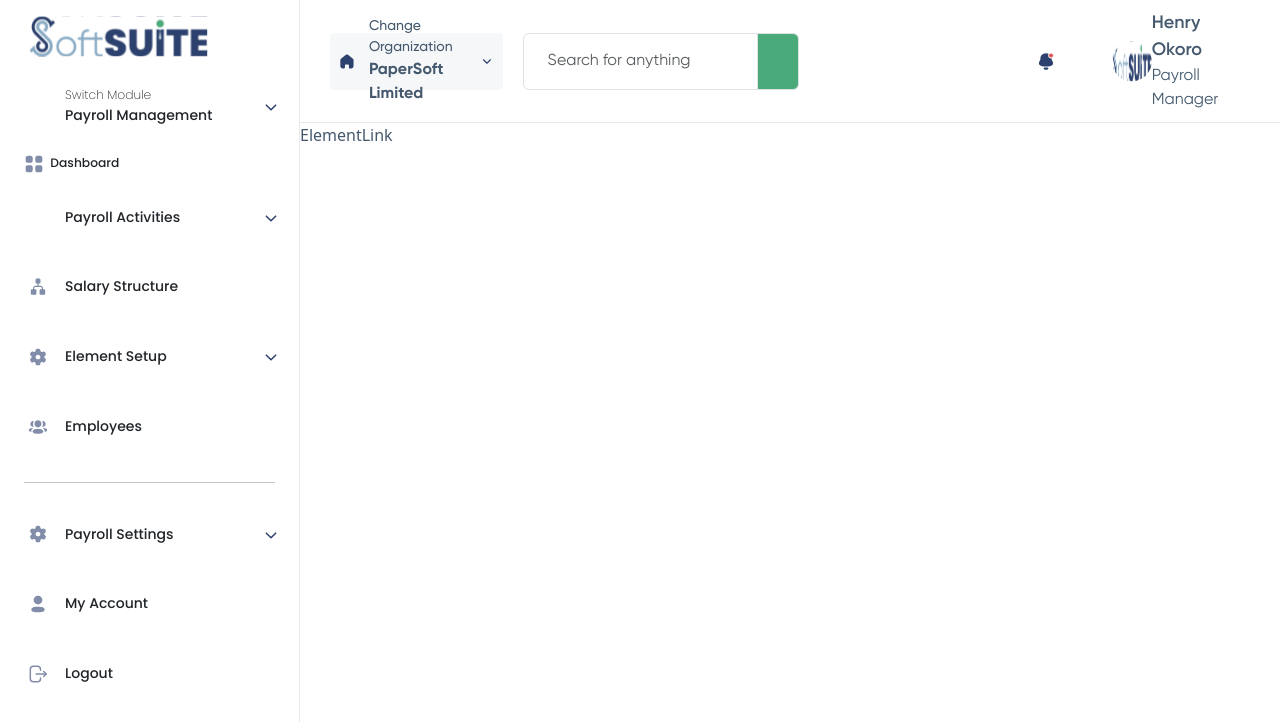
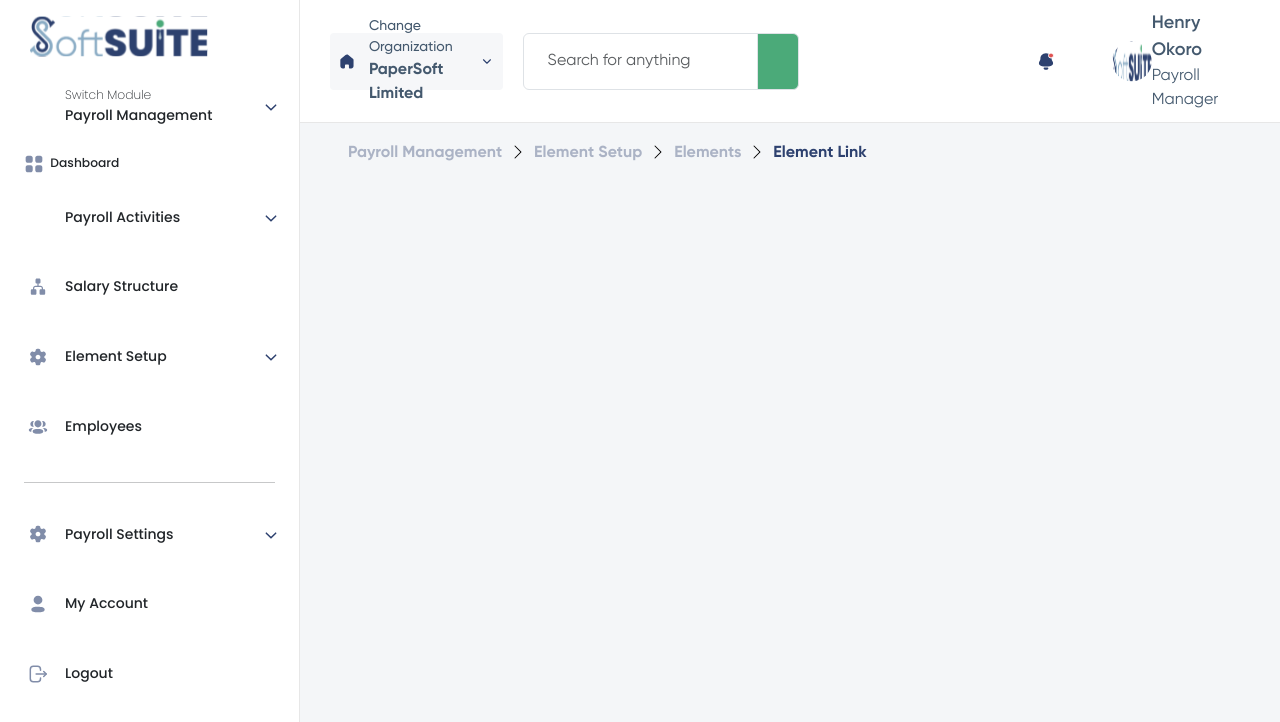
Before and after one commit to Dreezy305/softsuite-test, a React (Create React App) app: page /element/1 in a window 1280 px wide. Shown: the top 722 px of the page. Built offline with nearby package versions, Linux system fonts and the light colour scheme; some icons are missing.

Commit message:
element link feature

```diff
--- a/src/pages/ElementLink.tsx
+++ b/src/pages/ElementLink.tsx
@@ -1,7 +1,55 @@
+/* eslint-disable jsx-a11y/anchor-is-valid */
 import React from "react";
+import "./elements.scss";
 
 function ElementLink(): JSX.Element {
-  return <div>ElementLink</div>;
+  return (
+    <div
+      className="px-5 py-3"
+      style={{ background: "#F4F6F8", minHeight: "100vh" }}
+    >
+      <nav aria-label="breadcrumb">
+        <ol className="breadcrumb">
+          <li className="breadcrumb-item">
+            <a
+              href=""
+              className="elements_link"
+              style={{ textDecoration: "none" }}
+            >
+              Payroll Management
+            </a>
+          </li>
+          <li className="breadcrumb-item">
+            <a
+              href="#"
+              className="elements_link"
+              style={{ textDecoration: "none" }}
+            >
+              Element Setup
+            </a>
+          </li>
+          <li className="breadcrumb-item" aria-current="page">
+            <a
+              href="/elements"
+              className="elements_link"
+              style={{ textDecoration: "none" }}
+            >
+              Elements
+            </a>
+          </li>
+          <li className="breadcrumb-item active" aria-current="page">
+            <a
+              href="#"
+              className="elements_crumb"
+              style={{ textDecoration: "none" }}
+            >
+              Element Link
+            </a>
+          </li>
+        </ol>
+      </nav>
+    </div>
+  );
 }
 
 export default ElementLink;
```
